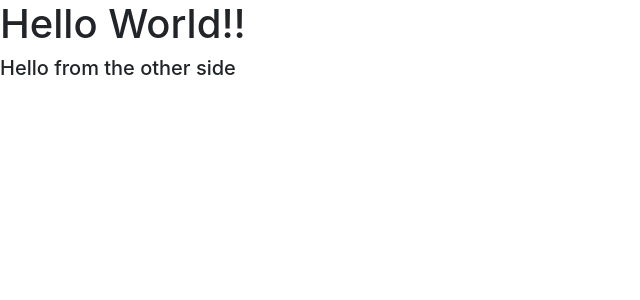
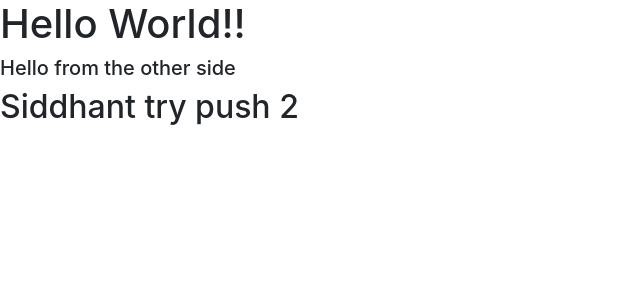
Before and after one commit to sid-jain5/dailyApps, an Angular app in the folder dailyApps-frontend/: page / in a window 1280 px wide. Shown: the top 300 px of the page, without its empty margins (0-640 px from the left). Built offline with nearby package versions, Linux system fonts and the light colour scheme.

Commit message:
checking push to repo

```diff
--- a/dailyApps-frontend/src/app/app.component.html
+++ b/dailyApps-frontend/src/app/app.component.html
@@ -1,3 +1,5 @@
 <h1>Hello World!!</h1>
 
 <h5>Hello from the other side</h5>
+
+<h2>Siddhant try push 2</h2>
```
